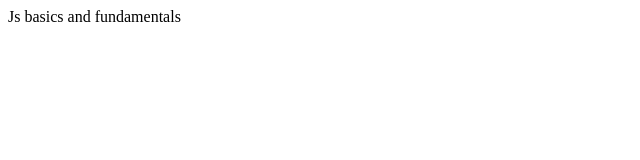
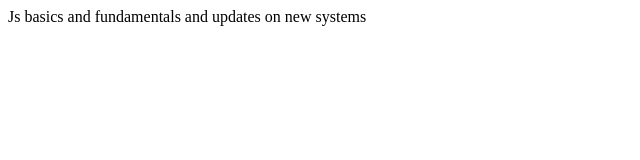
Before and after one commit to Omkar-Malve/js-practice, a plain HTML site: page index.html in a window 1280 px wide. Shown: the whole page, without its empty margins (0-640 px from the left). Drawn offline with Linux system fonts and the light colour scheme.

Commit message:
updated code

```diff
--- a/index.html
+++ b/index.html
@@ -7,5 +7,6 @@
 </head>
 <body>
     Js basics and fundamentals
+    and updates on new systems
 </body>
 </html>
```
